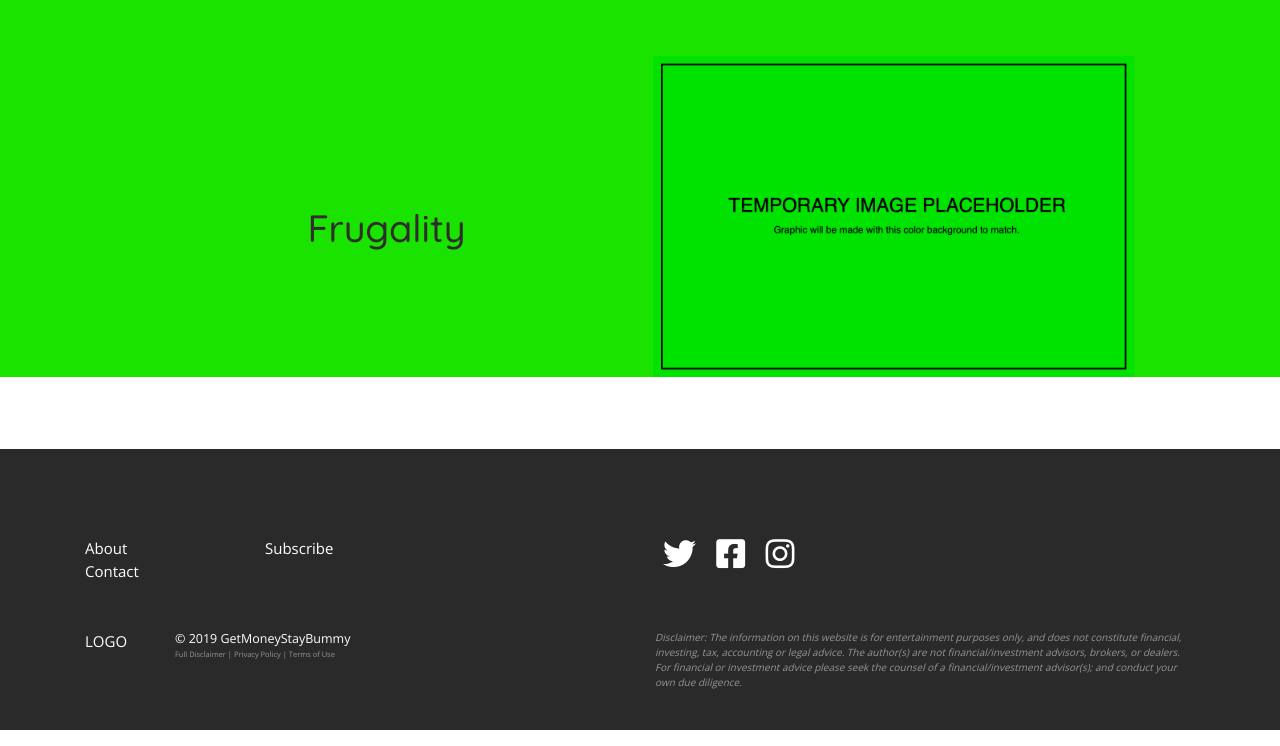
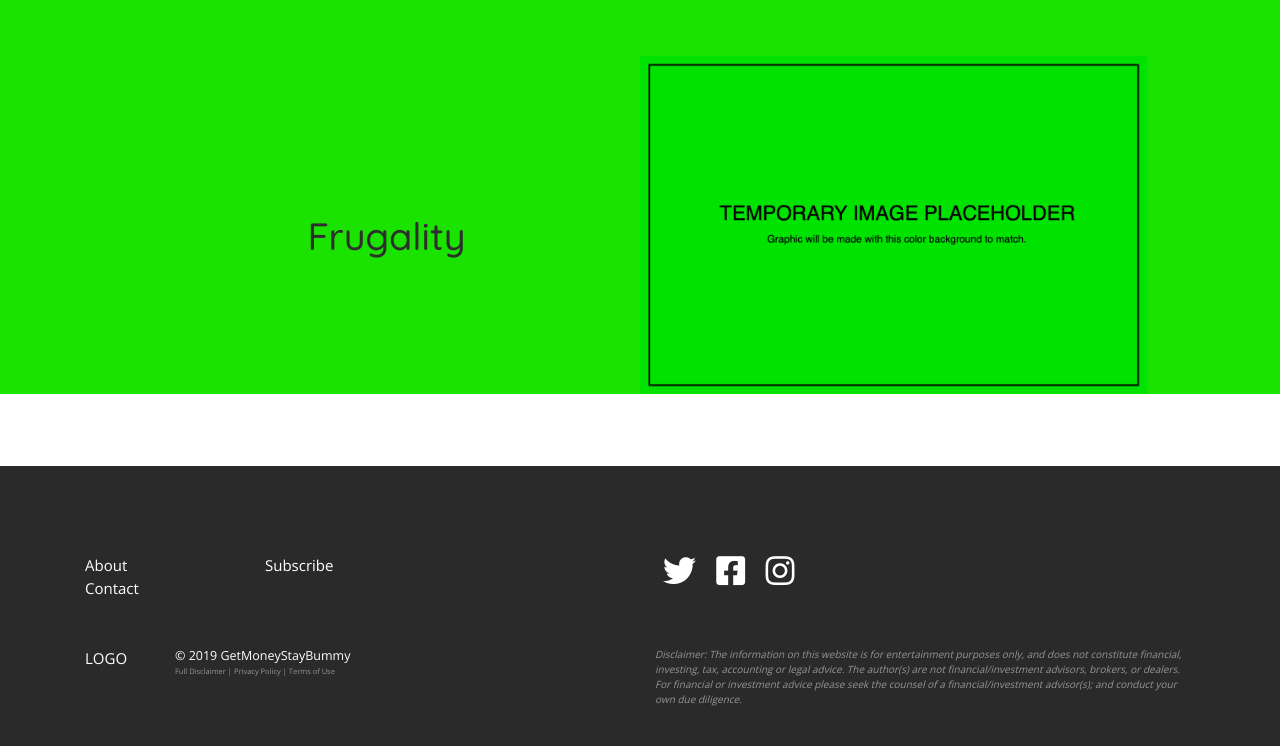
Before and after one commit to jaimelovera/personal-finance-blog, a Django app: template blog/templates/blog/frugality.html in a window 1280 px wide. Shown: the part 39-785 px from the top of the page. Run offline with Django 3.2, Linux system fonts and the light colour scheme; the template is opened without the code that fills it, so the values that code supplies are empty; parts of the project's set-up code (start-up, migrations or seed data) failed here and were passed over; some libraries are stand-ins or nearby versions.

Commit message:
added height 100% too all main pages becasue mobile safari was stretching images out

```diff
--- a/blog/static/blog/css/creditcards.css
+++ b/blog/static/blog/css/creditcards.css
@@ -20,7 +20,8 @@
 }
 
 #main-block-image {
-	width:95%;
+	width: 100%;
+	height: 100%;
 }
 
 @media (min-width: 576px) {    }
--- a/blog/static/blog/css/frugality.css
+++ b/blog/static/blog/css/frugality.css
@@ -20,7 +20,8 @@
 }
 
 #main-block-image {
-	width:95%;
+	width: 100%;
+	height: 100%;
 }
 
 @media (min-width: 576px) {    }
--- a/blog/static/blog/css/homepage.css
+++ b/blog/static/blog/css/homepage.css
@@ -28,7 +28,7 @@
 }
 
 #main-block-image {
-	width: 95%;
+	width: 100%;
 	height: 100%;
 }
 
--- a/blog/static/blog/css/investing.css
+++ b/blog/static/blog/css/investing.css
@@ -20,7 +20,8 @@
 }
 
 #main-block-image {
-	width:95%;
+	width: 100%;
+	height: 100%;
 }
 
 @media (min-width: 576px) {    }
--- a/blog/static/blog/css/post_detail.css
+++ b/blog/static/blog/css/post_detail.css
@@ -16,7 +16,8 @@
 
 }
 #main-block-image {
-	width:100%;
+	width: 100%;
+	height: 100%;
 }
 
 
```
